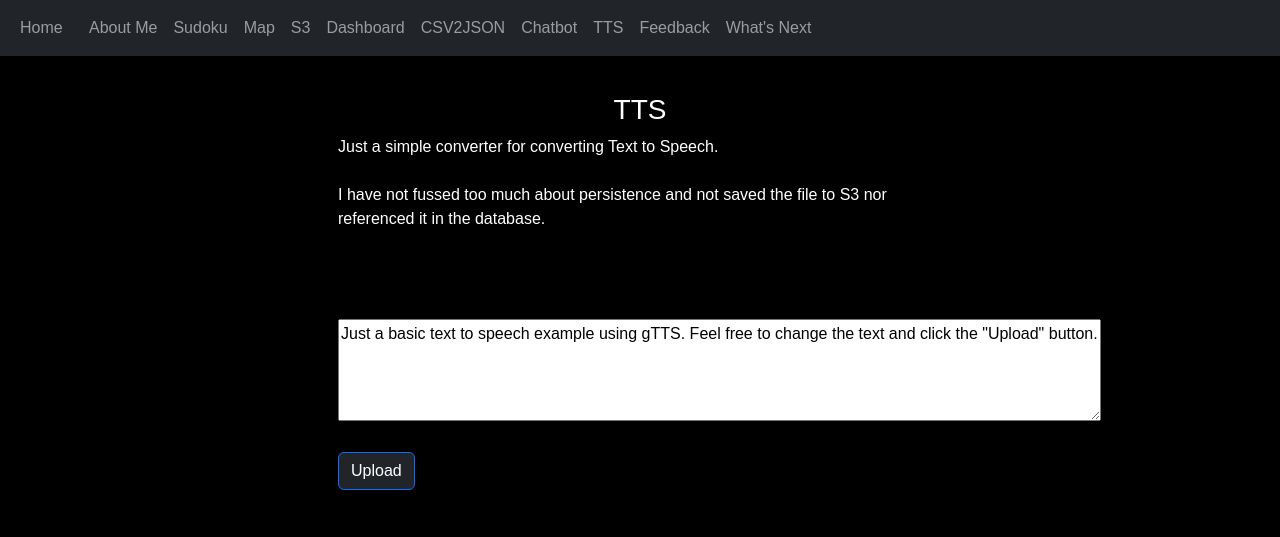
After one commit to WayneBruton/flaskPersonal, a Flask app: page /pdftext in a window 1280 px wide. The commit adds this page. Shown: the top 537 px of the page. Run offline with Flask 3, Linux system fonts and the light colour scheme; parts of the project's set-up code (start-up, migrations or seed data) failed here and were passed over; some libraries are stand-ins or nearby versions.

Commit message:
2023/09/26A

```diff
--- a/requirements.txt
+++ b/requirements.txt
@@ -5,12 +5,15 @@ Flask-Login
 Flask-SQLAlchemy
 folium~=0.14.0
 gunicorn
+gtts
 numpy
+openai
 pandas
 plotly
 plotly-express
 python-dotenv~=1.0.0
 pymongo
+pypdf2
 Werkzeug~=2.3.7
 opencv-python-headless
 
--- a/website/templates/base.html
+++ b/website/templates/base.html
@@ -26,10 +26,12 @@
 				<a class="nav-item nav-link" id="sudoku" href="/sudoku">Sudoku</a>
 				<a class="nav-item nav-link" id="map" href="/map">Map</a>
 				<!--				<a class="nav-item nav-link" id="uploads" href="/uploads">File Uploads</a>-->
-				<a class="nav-item nav-link" id="s3example" href="/s3example">S3 example</a>
-				<a class="nav-item nav-link" id="imagemanipulation" href="/imagemanipulation">Image Manipulation</a>
+				<a class="nav-item nav-link" id="s3example" href="/s3example">S3</a>
+				<!--				<a class="nav-item nav-link" id="imagemanipulation" href="/imagemanipulation">Image Manipulation</a>-->
 				<a class="nav-item nav-link" id="dashboard" href="/dashboard">Dashboard</a>
 				<a class="nav-item nav-link" id="csv2json" href="/csv2json">CSV2JSON</a>
+				<a class="nav-item nav-link" id="chatbotn" href="/chatbot">Chatbot</a>
+				<a class="nav-item nav-link" id="pdftext" href="/pdftext">TTS</a>
 				<a class="nav-item nav-link" id="feedback" href="/feedback">Feedback</a>
 				<a class="nav-item nav-link" id="nextup" href="/nextup">What's Next</a>
 
--- a/website/templates/home.html
+++ b/website/templates/home.html
@@ -38,7 +38,7 @@
 		<h1 class="text-center mainH1" style="color: white; font-weight: bold;">The Eccentric Toad</h1>
 
 		<br><br>
-		<div class="intro">
+		<div class="intro" style="margin-left: 60px;">
 			<p style="color: white">
 				The Western Cape Leopard Toad (Sclerophrys pantherina), a unique and charismatic amphibian, finds its
 				habitat in the southwestern corner of South Africa. Its name, derived from its distinctive spotted
--- a/website/templates/nextup.html
+++ b/website/templates/nextup.html
@@ -32,8 +32,9 @@
 			<li style="text-decoration: line-through;">Dashboard with data visualization</li>
 			<li style="text-decoration: line-through;">Feedback section</li>
 			<li style="text-decoration: line-through;">Convert CSV docs to Json docs</li>
+			<li style="text-decoration: line-through;">Text to Speach</li>
 			<li>Machine Learning</li>
-			<li>You tell me in the feedback section (Coming soon)....</li>
+			<li>You tell me in the feedback section.</li>
 		</ol>
 	</ol>
 </div>
--- /dev/null
+++ b/website/templates/pdftext.html
@@ -0,0 +1,45 @@
+{% extends "base.html" %}
+
+{% block title %}PDF to Voice{% endblock %}
+
+{% block content %}
+<div class="container-fluid" style="margin-top: 45px;">
+	<div class="row">
+		<div class="col-md-3"></div>
+		<div class="col-md-6">
+			<br><br>
+			<h3 class="text-center" style="color: white">TTS</h3>
+			<p style="color: white;">Just a simple converter for converting Text to Speech.<br><br>
+				I have not fussed too much about persistence and not saved the file to S3 nor referenced it in the
+				database.
+				<br><br>
+
+			</p>
+
+			<br><br>
+
+			<form id="myForm" method="POST" enctype="multipart/form-data">
+
+				<textarea id="texttospeech" name="words" rows="4" cols="80" style="text-align: left;overflow:auto;"
+				>{{ text }}
+				</textarea><br><br>
+
+				<button type="submit" class="btn btn-primary text-bg-dark" id="submitButton">Upload</button>
+			</form>
+			<br><br>
+			<div id="spinner" class="spinner-border text-danger" role="status" style="display: none; align: center;">
+				<span class="visually-hidden">Loading...</span>
+			</div>
+
+
+			{% if filename %}
+			<a id="atag" href="{{ url_for('views.uploaded_mp3', filename=filename) }}"
+			   class="btn btn-warning" target="_blank">Play</a>
+			{% endif %}
+
+		</div>
+		<div class="col-md-3"></div>
+	</div>
+</div>
+
+{% endblock %}
--- a/website/views.py
+++ b/website/views.py
@@ -1,10 +1,13 @@
 import os
+import time
+
 import cv2
 import folium
 from flask import (Blueprint, render_template, request, jsonify, render_template_string, url_for,
                    redirect, send_file, flash, send_from_directory)
 from werkzeug.utils import secure_filename
 from datetime import datetime
+import openai
 from . import db
 from .models import File, Post, Feedback
 import boto3
@@ -15,6 +18,8 @@ import plotly
 import plotly.express as px
 from dotenv import load_dotenv
 from website.config.db import db
+from PyPDF2 import PdfReader
+from gtts import gTTS
 
 # print("db", db)
 
@@ -29,6 +34,8 @@ views = Blueprint("views", __name__)
 ALLOWED_EXTENSIONS = {'png', 'jpg', 'jpeg', 'pdf'}
 
 bucket_name = "eccentrictoadperfectstaffbucket"
+
+openai.api_key = os.getenv("OPENI_API")
 
 
 def allowed_file(filename):
@@ -146,10 +153,12 @@ def map():
                     <a class="nav-item nav-link mapA" id="index" href="/index">About Me</a>
                     <a class="nav-item nav-link mapA" id="sudoku" href="/sudoku">Sudoku</a>
                     <a class="nav-item nav-link mapA" id="sudoku" href="/map">Map</a>
-                    <a class="nav-item nav-link mapA" id="s3example" href="/s3example">S3 example</a>
-                    <a class="nav-item nav-link mapA" id="imagemanipulation" href="/imagemanipulation">Image Manipulation</a>
+                    <a class="nav-item nav-link mapA" id="s3example" href="/s3example">S3</a>
+
                     <a class="nav-item nav-link mapA" id="dashboard" href="/dashboard">Dashboard</a>
                     <a class="nav-item nav-link mapA" id="csv2json" href="/csv2json">CSV2JSON</a>
+                    <a class="nav-item nav-link mapA" id="chatbotn" href="/chatbot">Chatbot</a>
+                    <a class="nav-item nav-link mapA" id="pdftext" href="/pdftext">TTS</a>
                     <a class="nav-item nav-link mapA" id="nextup" href="/feedback">Feedback</a>
                     <a class="nav-item nav-link mapA" id="nextup" href="/nextup">What's Next</a>
                 </div>
@@ -542,6 +551,48 @@ def delete_json(filename):
     return redirect(url_for("views.csv2json", files=files))
 
 
+@views.route("/chatbot", methods=["GET", "POST"])
+def chatbot():
+    if request.method == "POST":
+        user_input = request.form["message"]
+        prompt = f"User: {user_input}\nChatbot: "
+        chat_history = []
+        response = openai.Completion.create(
+            model="gpt-3.5-turbo-instruct",
+            prompt=prompt,
+
+        )
+        # print("response", response)
+        bot_response = response["choices"][0]["text"].strip()
+        chat_history.append(f"User: {user_input}\nChatbot: {bot_response}")
+        return render_template("chatbot.html", message=user_input, bot_response=bot_response)
+    return render_template("chatbot.html", message=None, bot_response=None)
+
+
+@views.route("/pdftext", methods=["GET", "POST"])
+def pdftext():
+    if os.path.isfile("website/uploads/story.mp3"):
+        os.remove("website/uploads/story.mp3")
+    if request.method == "POST":
+        extract = request.form['words']
+        # delete story.mp3 if it exists
+
+        language = 'en'
+        myobj = gTTS(text=extract, lang=language, slow=False, tld="co.za")
+        myobj.save(f"website/uploads/story.mp3")
+        mp3_filename = 'story.mp3'
+
+        return render_template("pdftext.html", text=extract, filename=mp3_filename)
+    extract = ("Just a basic text to speech example using gTTS. Feel free to change the text and click the \"Upload\" "
+               "button.")
+    return render_template("pdftext.html", text=extract, filename=None)
+
+
+@views.route("/uploaded_mp3/<filename>")
+def uploaded_mp3(filename):
+    return send_from_directory("uploads", filename)
+
+
 ## SUDUKU SOLVER
 
 def possible(grid, row, column, number):
```
Also changed, not shown: website/templates/chatbot.html (added, +38 -0 lines).
